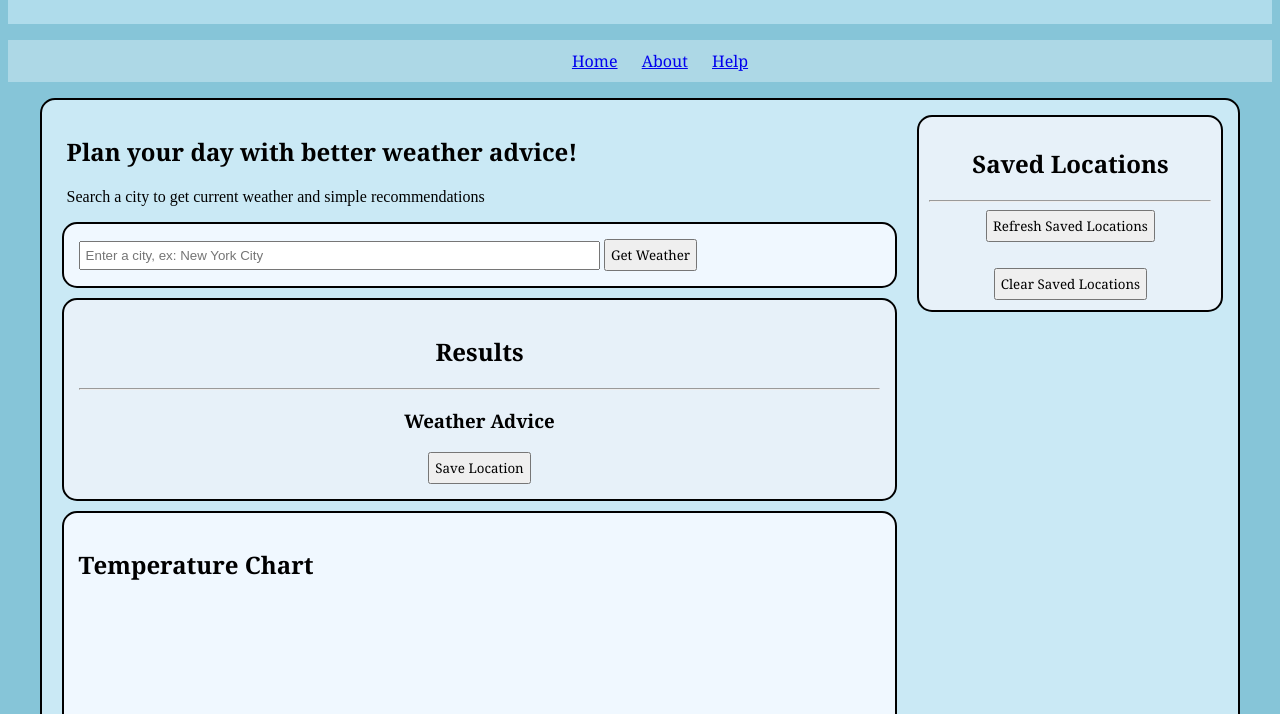
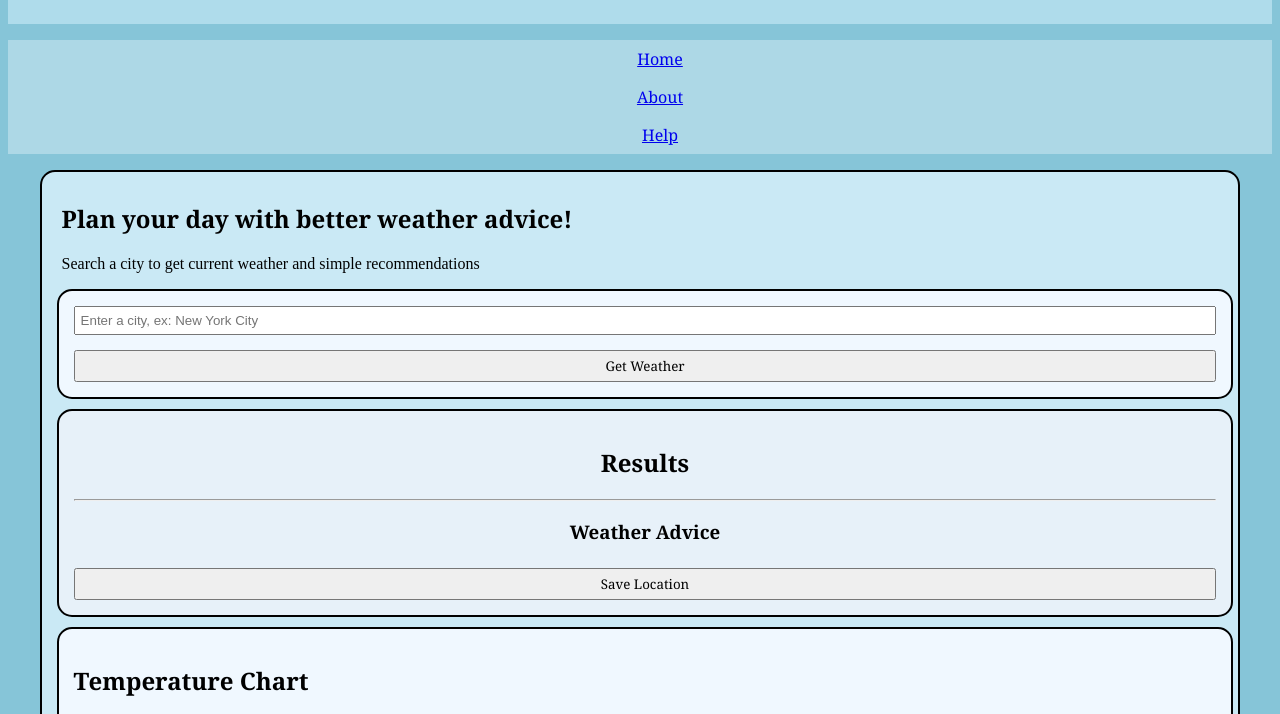
Before and after one commit to kimmyanh/377project, a website: page public/index.html in a window 1280 px wide. Shown: the part 80-794 px from the top of the page. Drawn offline with nearby package versions, Linux system fonts and the light colour scheme; no server answers; a web font is replaced by a local one.

Commit message:
commit from vsc

```diff
--- a/index.js
+++ b/index.js
@@ -76,6 +76,7 @@ app.listen(port, () => {
   console.log(`App is available on port: ${port}`);
 });
 
+// Deleting saved locations
 app.delete('/api/saved-locations', async (req, res) => {
   const { data, error } = await supabase
     .from('saved_locations')
--- a/public/index.css
+++ b/public/index.css
@@ -77,16 +77,32 @@ body {
   width: 65%;
 }
 
-#getWeather,
-#saveButton,
+#getWeather{
+  color: black;
+  font-family: Georgia, serif;
+  padding: 5px;
+}
+
+#saveButton{
+  color: black;
+  font-family: Georgia, serif;
+  padding: 5px;
+}
+
 #refreshButton {
   color: black;
   font-family: Georgia, serif;
   padding: 5px;
 }
 
-#getWeather:hover,
-#saveButton:hover,
+#getWeather:hover{
+  background-color: #E7F1F9;
+}
+
+#saveButton:hover{
+  background-color: #E7F1F9;
+}
+
 #refreshButton:hover {
   background-color: #E7F1F9;
 }
@@ -125,6 +141,68 @@ body {
   border: 2px solid black;
 }
 
-canvas {
-  max-width: 100%;
+/* Mobile Design */
+#main-nav li {
+  display: block;
+  padding: 8px;
 }
+.main-container{
+  flex-direction: column;
+  width: 95%;
+  padding: 10px;
+}
+
+.content-area {
+  width: 100%;
+}
+
+#savedLocationsPanel {
+  width: 100%;
+  box-sizing: border-box;
+  margin-top: 15px;
+}
+
+.content-box{
+  width: 100%;
+  box-sizing: border-box;
+}
+
+.weather-box{
+  width: 100%;
+  box-sizing: border-box;
+}
+
+.library-section{
+  width: 100%;
+  box-sizing: border-box;
+}
+
+#cityInput{
+  width: 100%;
+  margin-bottom: 10px;
+  box-sizing: border-box;
+}
+
+#getWeather{
+  width: 100%;
+  margin-top: 5px;
+}
+
+#saveButton{
+  width: 100%;
+  margin-top: 5px;
+}
+
+#refreshButton{
+  width: 100%;
+  margin-top: 5px;
+}
+
+#clearButton{
+  width: 100%;
+  margin-top: 5px;
+}
+
+#map{
+  height: 250px;
+}
```
Also changed, not shown: README.md (deleted), docs/README.md (added).
